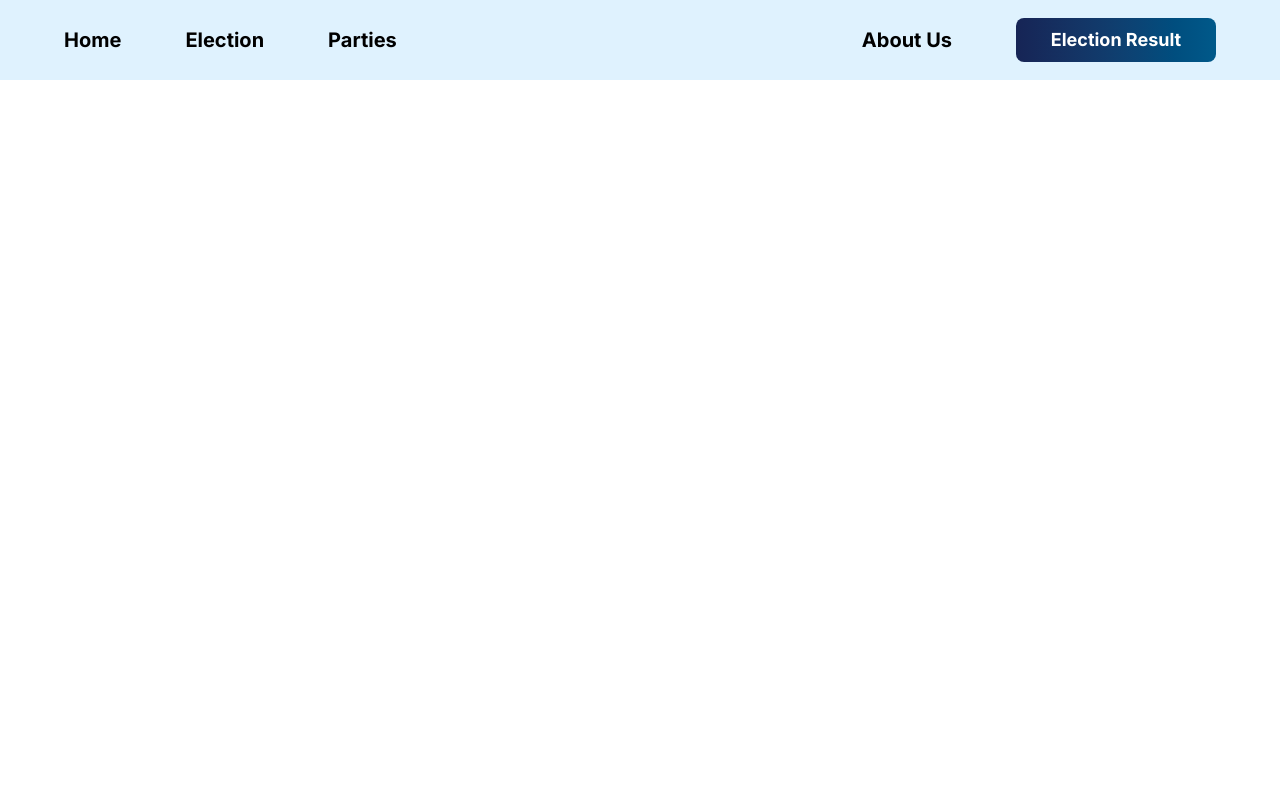
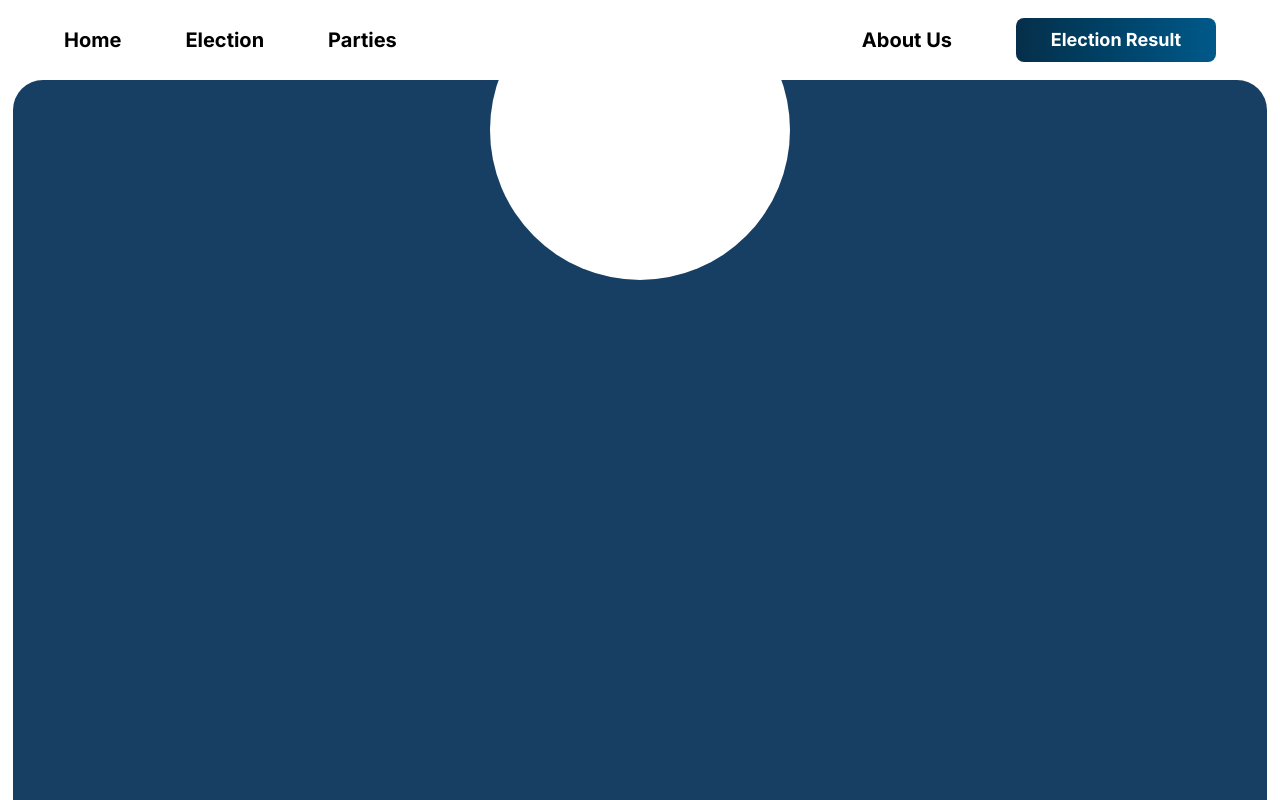
Before and after one commit to Ethiopian-inspired/National-Election---E-vote, a Django app: page / in a window 1280 px wide. Run offline with Django 5.2, Linux system fonts and the light colour scheme.

Commit message:
feat: make the clip

```diff
--- a/core/static/src/output.css
+++ b/core/static/src/output.css
@@ -10,6 +10,7 @@
     --color-cyan-500: oklch(71.5% 0.143 215.221);
     --color-sky-100: oklch(95.1% 0.026 236.824);
     --color-sky-800: oklch(44.3% 0.11 240.79);
+    --color-sky-950: oklch(29.3% 0.066 243.157);
     --color-blue-500: oklch(62.3% 0.214 259.815);
     --color-blue-950: oklch(28.2% 0.091 267.935);
     --color-purple-100: oklch(94.6% 0.033 307.174);
@@ -179,6 +180,9 @@
   .static {
     position: static;
   }
+  .m-2 {
+    margin: calc(var(--spacing) * 2);
+  }
   .block {
     display: block;
   }
@@ -191,14 +195,41 @@
   .h-\[10vh\] {
     height: 10vh;
   }
+  .h-\[90v\] {
+    height: 90v;
+  }
+  .h-\[90vh\] {
+    height: 90vh;
+  }
+  .h-\[screen\] {
+    height: screen;
+  }
+  .h-full {
+    height: 100%;
+  }
+  .h-screen {
+    height: 100vh;
+  }
+  .w-1 {
+    width: calc(var(--spacing) * 1);
+  }
   .w-1\/2 {
     width: calc(1 / 2 * 100%);
+  }
+  .w-4 {
+    width: calc(var(--spacing) * 4);
   }
   .w-4\/5 {
     width: calc(4 / 5 * 100%);
   }
   .w-100 {
     width: calc(var(--spacing) * 100);
+  }
+  .w-\[96\%\] {
+    width: 96%;
+  }
+  .w-\[98\%\] {
+    width: 98%;
   }
   .w-\[100px\] {
     width: 100px;
@@ -217,6 +248,9 @@
   }
   .border-collapse {
     border-collapse: collapse;
+  }
+  .transform {
+    transform: var(--tw-rotate-x,) var(--tw-rotate-y,) var(--tw-rotate-z,) var(--tw-skew-x,) var(--tw-skew-y,);
   }
   .resize {
     resize: both;
@@ -252,11 +286,17 @@
     border-style: var(--tw-border-style);
     border-width: 1px;
   }
+  .bg-blue-950 {
+    background-color: var(--color-blue-950);
+  }
   .bg-purple-100 {
     background-color: var(--color-purple-100);
   }
   .bg-sky-100 {
     background-color: var(--color-sky-100);
+  }
+  .bg-sky-950 {
+    background-color: var(--color-sky-950);
   }
   .bg-linear-to-r {
     --tw-gradient-position: to right;
@@ -264,6 +304,10 @@
       --tw-gradient-position: to right in oklab;
     }
     background-image: linear-gradient(var(--tw-gradient-stops));
+  }
+  .bg-radial-\[at_25\%_25\%\] {
+    --tw-gradient-position: at 25% 25%;
+    background-image: radial-gradient(var(--tw-gradient-stops,at 25% 25%));
   }
   .from-blue-950 {
     --tw-gradient-from: var(--color-blue-950);
@@ -273,6 +317,10 @@
     --tw-gradient-from: var(--color-cyan-500);
     --tw-gradient-stops: var(--tw-gradient-via-stops, var(--tw-gradient-position), var(--tw-gradient-from) var(--tw-gradient-from-position), var(--tw-gradient-to) var(--tw-gradient-to-position));
   }
+  .from-sky-950 {
+    --tw-gradient-from: var(--color-sky-950);
+    --tw-gradient-stops: var(--tw-gradient-via-stops, var(--tw-gradient-position), var(--tw-gradient-from) var(--tw-gradient-from-position), var(--tw-gradient-to) var(--tw-gradient-to-position));
+  }
   .to-blue-500 {
     --tw-gradient-to: var(--color-blue-500);
     --tw-gradient-stops: var(--tw-gradient-via-stops, var(--tw-gradient-position), var(--tw-gradient-from) var(--tw-gradient-from-position), var(--tw-gradient-to) var(--tw-gradient-to-position));
@@ -280,6 +328,9 @@
   .to-sky-800 {
     --tw-gradient-to: var(--color-sky-800);
     --tw-gradient-stops: var(--tw-gradient-via-stops, var(--tw-gradient-position), var(--tw-gradient-from) var(--tw-gradient-from-position), var(--tw-gradient-to) var(--tw-gradient-to-position));
+  }
+  .to-75\% {
+    --tw-gradient-to-position: 75%;
   }
   .p-2 {
     padding: calc(var(--spacing) * 2);
@@ -312,6 +363,77 @@
     outline-style: var(--tw-outline-style);
     outline-width: 1px;
   }
+  .\[clip-path\:circle\(0\%_at_50\%_50\%\)\] {
+    clip-path: circle(0% at 50% 50%);
+  }
+  .\[clip-path\:circle\(10\%_at_50\%_50\%\)\] {
+    clip-path: circle(10% at 50% 50%);
+  }
+  .\[clip-path\:circle\(20\%_at_50\%_50\%\)\] {
+    clip-path: circle(20% at 50% 50%);
+  }
+  .\[clip-path\:circle\(50\%_at_0\%_5\%\)\] {
+    clip-path: circle(50% at 0% 5%);
+  }
+  .\[clip-path\:circle\(50\%_at_50\%_50\%\)\] {
+    clip-path: circle(50% at 50% 50%);
+  }
+  .\[clip-path\:circle\(80\%_at_0\%_5\%\)\] {
+    clip-path: circle(80% at 0% 5%);
+  }
+  .\[clip-path\:circle\(80\%_at_10\%_5\%\)\] {
+    clip-path: circle(80% at 10% 5%);
+  }
+  .\[clip-path\:circle\(80\%_at_10\%_10\%\)\] {
+    clip-path: circle(80% at 10% 10%);
+  }
+  .\[clip-path\:circle\(80\%_at_10\%_50\%\)\] {
+    clip-path: circle(80% at 10% 50%);
+  }
+  .\[clip-path\:circle\(80\%_at_20\%_5\%\)\] {
+    clip-path: circle(80% at 20% 5%);
+  }
+  .\[clip-path\:circle\(80\%_at_50\%_5\%\)\] {
+    clip-path: circle(80% at 50% 5%);
+  }
+  .\[clip-path\:circle\(80\%_at_50\%_50\%\)\] {
+    clip-path: circle(80% at 50% 50%);
+  }
+  .\[clip-path\:circle\(100\%_at_0\%_5\%\)\] {
+    clip-path: circle(100% at 0% 5%);
+  }
+  .\[clip-path\:circle\(100\%_at_10\%_10\%\)\] {
+    clip-path: circle(100% at 10% 10%);
+  }
+  .\[clip-path\:circle\(100\%_at_10\%_50\%\)\] {
+    clip-path: circle(100% at 10% 50%);
+  }
+  .\[clip-path\:circle\(100\%_at_50\%_50\%\)\] {
+    clip-path: circle(100% at 50% 50%);
+  }
+  .\[clip-path\:circle\(500\%_at_0\%_5\%\)\] {
+    clip-path: circle(500% at 0% 5%);
+  }
+}
+@property --tw-rotate-x {
+  syntax: "*";
+  inherits: false;
+}
+@property --tw-rotate-y {
+  syntax: "*";
+  inherits: false;
+}
+@property --tw-rotate-z {
+  syntax: "*";
+  inherits: false;
+}
+@property --tw-skew-x {
+  syntax: "*";
+  inherits: false;
+}
+@property --tw-skew-y {
+  syntax: "*";
+  inherits: false;
 }
 @property --tw-border-style {
   syntax: "*";
@@ -368,6 +490,11 @@
 @layer properties {
   @supports ((-webkit-hyphens: none) and (not (margin-trim: inline))) or ((-moz-orient: inline) and (not (color:rgb(from red r g b)))) {
     *, ::before, ::after, ::backdrop {
+      --tw-rotate-x: initial;
+      --tw-rotate-y: initial;
+      --tw-rotate-z: initial;
+      --tw-skew-x: initial;
+      --tw-skew-y: initial;
       --tw-border-style: solid;
       --tw-gradient-position: initial;
       --tw-gradient-from: #0000;
--- /dev/null
+++ b/core/templates/public/Include/Navbar.html
@@ -0,0 +1,21 @@
+{% load static %}
+<div class="w-full h-[10vh] flex justify-between items-center">
+    <div class="w-1/2 flex justify-center items-center">
+        <ul class="w-4/5 inter_Bold flex justify-start items-center text-xl gap-16">
+            <li>Home</li>
+            <li>Election</li>
+            <li>Parties</li>
+        </ul>
+    </div>
+
+    <div class="w-1/2 flex justify-evenly items-center">
+        <div class="w-4/5 flex justify-end items-center gap-16">
+            <ul class="inter_Bold text-xl">
+                <li>About Us</li>
+            </ul>
+            <div>
+                <button class="w-[200px] p-2 bg-linear-to-r from-sky-950 to-sky-800 text-white text-lg inter_Bold rounded-lg">Election Result</button>
+            </div>
+        </div>
+    </div>
+</div>
--- a/core/templates/public/Pages/index.html
+++ b/core/templates/public/Pages/index.html
@@ -4,27 +4,12 @@
 {% block title %} NEEV - Home {% endblock  %}
 
 {% block content %}
-<div>
+<div class="flex justify-center items-center">
 
-    <div class="w-full h-[10vh] bg-sky-100 flex justify-between items-center">
-        <div class="w-1/2 flex justify-center items-center">
-            <ul class="w-4/5 inter_Bold flex justify-start items-center text-xl gap-16">
-                <li>Home</li>
-                <li>Election</li>
-                <li>Parties</li>
-            </ul>
-        </div>
+    <div class="w-[98%] h-[90vh] bg-sky-950 card flex justify-center items-center">
 
-        <div class="w-1/2 flex justify-evenly items-center">
-            <div class="w-4/5 flex justify-end items-center gap-16">
-                <ul class="inter_Bold text-xl">
-                    <li>About Us</li>
-                </ul>
-                <div>
-                    <button class="w-[200px] p-2 bg-linear-to-r from-blue-950 to-sky-800 text-white text-lg inter_Bold rounded-lg">Election Result</button>
-                </div>
-            </div>
-        </div>
+
+
     </div>
 
 </div>
--- a/core/templates/public/base.html
+++ b/core/templates/public/base.html
@@ -20,6 +20,32 @@
     <!-- Font CSS -->
     <link rel="stylesheet" href="{% static 'Design/Font/fonts.css' %}">
 
+    <!-- Style CSS -->
+     <style>
+        body {
+            background: white; /* page background */
+            }
+
+        .card {
+            background: #163f63; /* your blue */
+            border-top-left-radius: 30px;
+            border-top-right-radius: 30px;
+            position: relative;
+        }
+
+        .card::before {
+        content: "";
+        position: absolute;
+        width: 300px;
+        height: 300px;
+        background: white; /* same as body background */
+        border-radius: 50%;
+        top: -100px;
+        left: 50%;
+        transform: translateX(-50%);
+        }
+     </style>
+
 </head>
 <body>
 
@@ -31,8 +57,12 @@
         </div>
     {% endblock %}
 
+    {% block navbar %}
+        {% include "public/Include/Navbar.html" %}
+    {% endblock %}
+
     {% block content %}
-        <div>
+        <div class="w-full">
 
 
 
```
